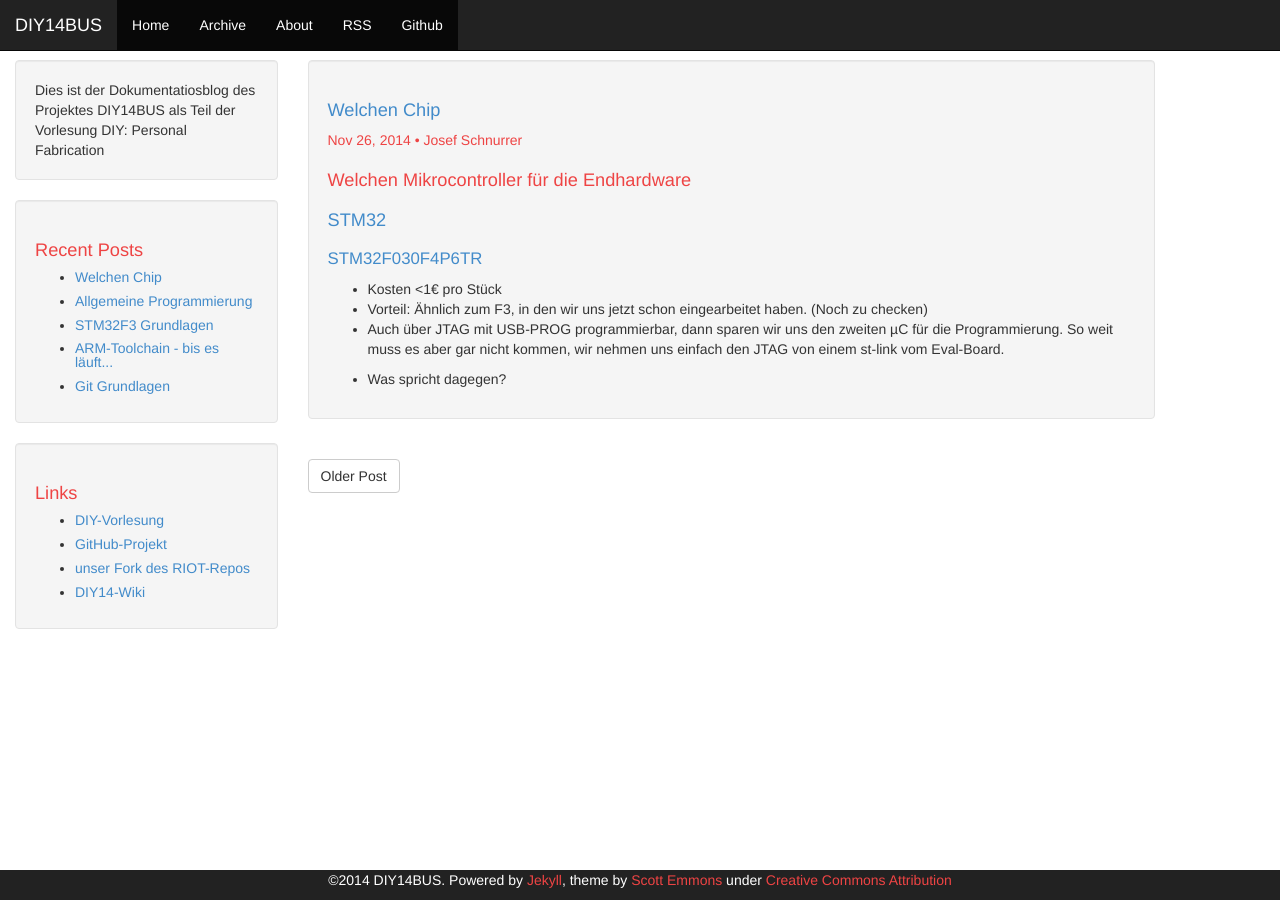
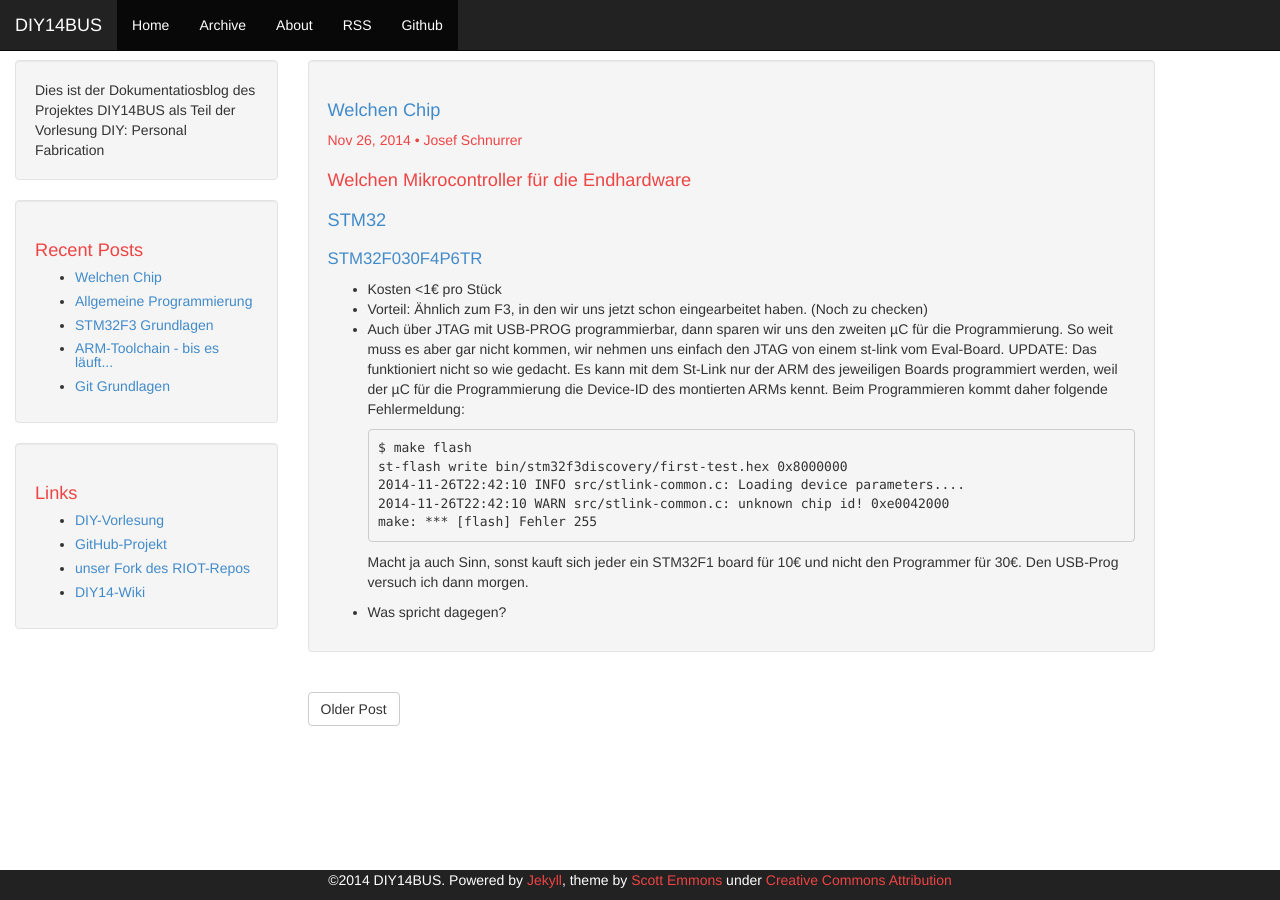
Before and after one commit to michz/diy14bus, a Jekyll site: the page built from _posts/2014-11-26-welchen-chip.markdown, in a window 1280 px wide. Built offline with Jekyll 4.4.1, drawn with Linux system fonts in a browser that asks for light colours; Markdown is read by kramdown in place of the engine named in the settings.

Commit message:
stlink on board zur programmierung anderer chips geht nicht

```diff
--- a/_posts/2014-11-26-welchen-chip.markdown
+++ b/_posts/2014-11-26-welchen-chip.markdown
@@ -14,8 +14,18 @@ Welchen Mikrocontroller für die Endhardware
 
 ##	[STM32F030F4P6TR](http://de.farnell.com/stmicroelectronics/stm32f030f4p6tr/mcu-32bit-cortex-m0-48mhz-tssop/dp/2432084)
 
-*    Kosten <1€ pro Stück
-*    Vorteil: Ähnlich zum F3, in den wir uns jetzt schon eingearbeitet haben. (Noch zu checken)
-*    Auch über JTAG mit USB-PROG programmierbar, dann sparen wir uns den zweiten µC für die Programmierung. So weit muss es aber gar nicht kommen, wir nehmen uns einfach den JTAG von einem st-link vom Eval-Board.
+*   Kosten <1€ pro Stück
+*   Vorteil: Ähnlich zum F3, in den wir uns jetzt schon eingearbeitet haben. (Noch zu checken)
+*   Auch über JTAG mit USB-PROG programmierbar, dann sparen wir uns den zweiten µC für die Programmierung. So weit muss es aber gar nicht kommen, wir nehmen uns einfach den JTAG von einem st-link vom Eval-Board.
+    UPDATE: Das funktioniert nicht so wie gedacht. Es kann mit dem St-Link nur der ARM des jeweiligen Boards programmiert werden, weil der µC für die Programmierung die Device-ID des montierten ARMs kennt. Beim Programmieren kommt daher folgende Fehlermeldung:
 
-*    Was spricht dagegen?
+        $ make flash
+        st-flash write bin/stm32f3discovery/first-test.hex 0x8000000
+        2014-11-26T22:42:10 INFO src/stlink-common.c: Loading device parameters....
+        2014-11-26T22:42:10 WARN src/stlink-common.c: unknown chip id! 0xe0042000
+        make: *** [flash] Fehler 255
+
+    Macht ja auch Sinn, sonst kauft sich jeder ein STM32F1 board für 10€ und nicht den Programmer für 30€. Den USB-Prog versuch ich dann morgen.
+
+
+*   Was spricht dagegen?
```
